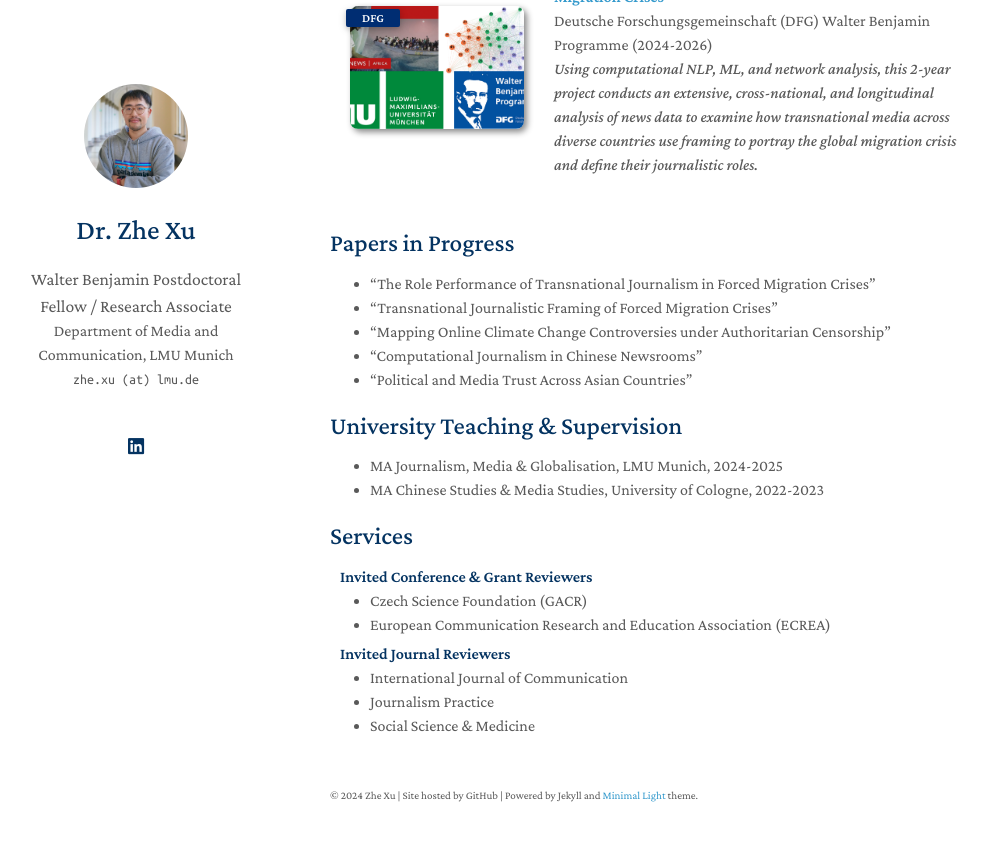
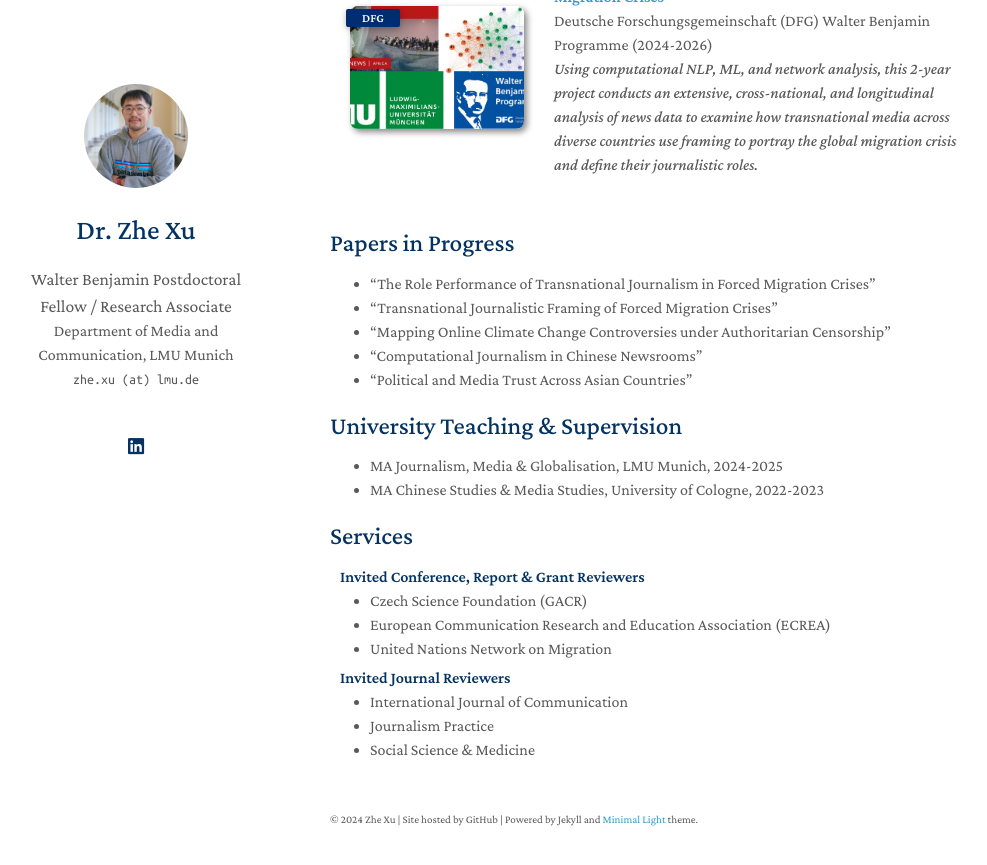
Before and after one commit to zhexuphd/home, a Jekyll site: the page built from index.md, in a window 1280 px wide and 900 px high, scrolled down 1558 px. Shown: the top 865 px of the window, without its empty margins (140-1127 px from the left). Built offline with Jekyll 4.4.1, drawn with Linux system fonts in a browser that asks for light colours; a style sheet for code colours, icons or effects is not loaded; our own code applies the rules of GitHub Pages for plain Markdown files.

Commit message:
Update services.md

```diff
--- a/_includes/services.md
+++ b/_includes/services.md
@@ -1,10 +1,11 @@
 ## Services
 
-<h4 style="margin:0 10px 0;">Invited Conference & Grant Reviewers</h4>
+<h4 style="margin:0 10px 0;">Invited Conference, Report & Grant Reviewers</h4>
 
 <ul style="margin:0 0 5px;">
   <li><a href="https://gacr.cz/en/"><autocolor>Czech Science Foundation (GACR)</autocolor></a></li>
   <li><a href="https://ecrea.eu/"><autocolor>European Communication Research and Education Association (ECREA)</autocolor></a></li>
+  <li><a href="https://migrationnetwork.un.org/"><autocolor>United Nations Network on Migration</autocolor></a></li>
 </ul>
 
 <h4 style="margin:0 10px 0;">Invited Journal Reviewers</h4>
```
